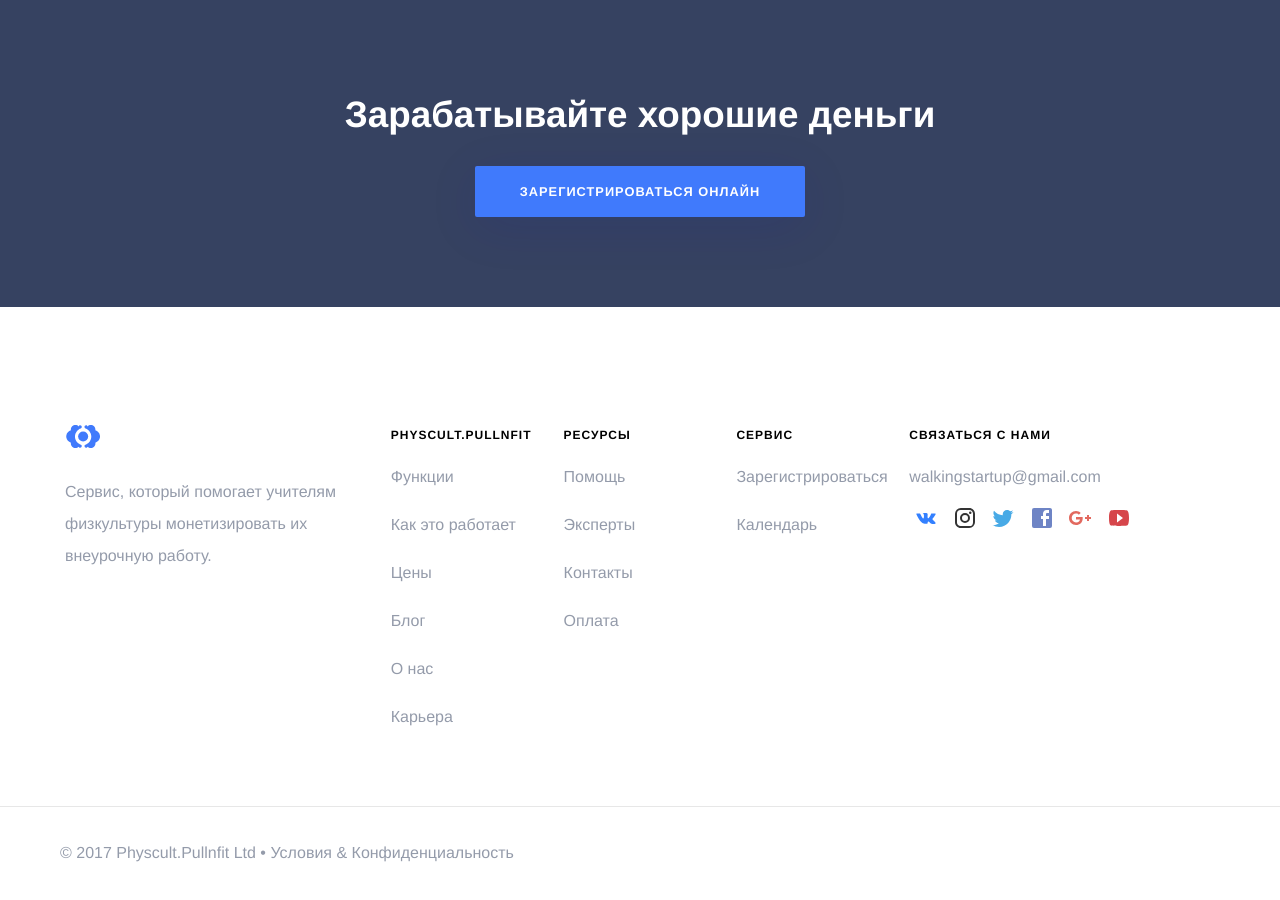
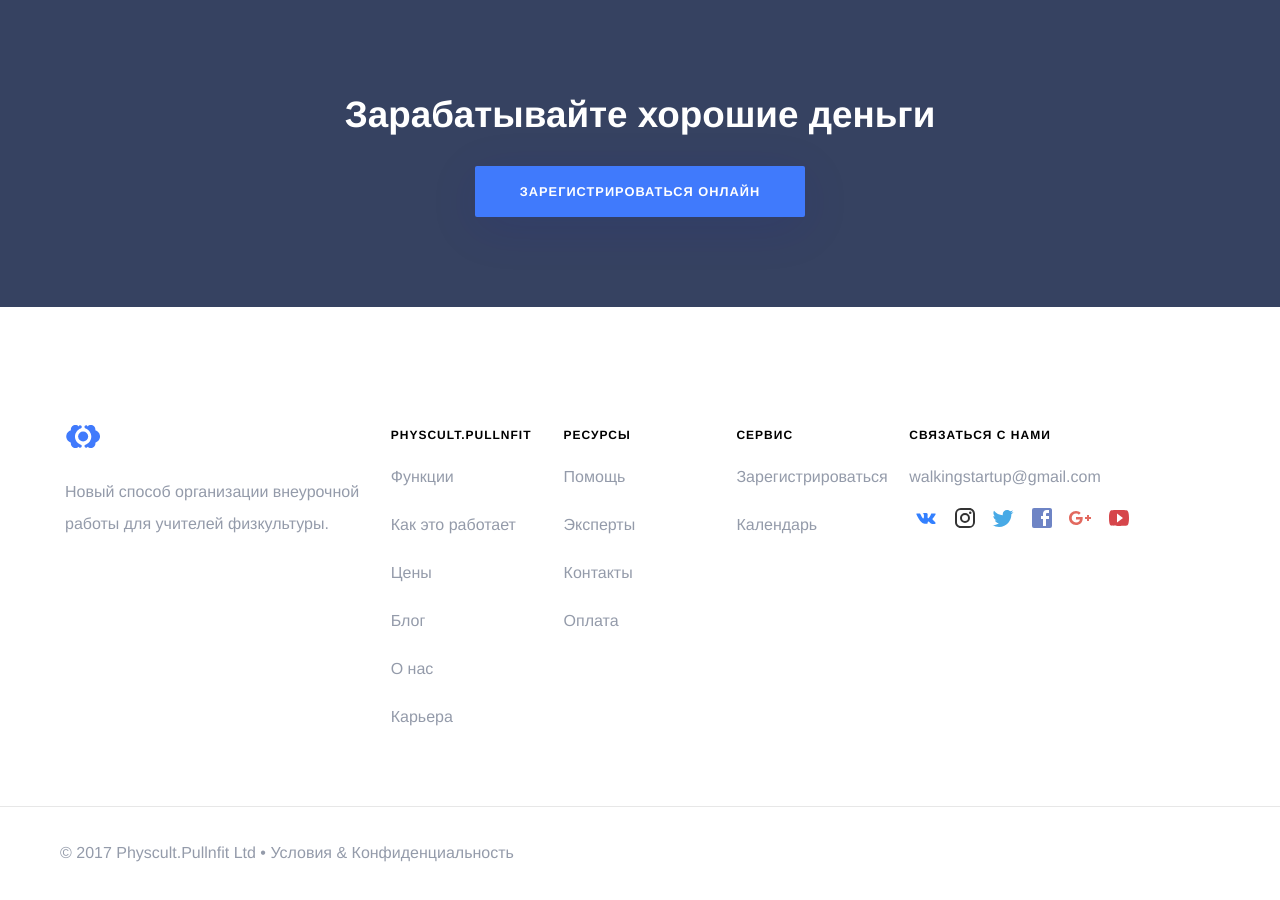
Before and after one commit to RakhimyanTim/physcult.github.io, a Jekyll site: the page built from pages/index.html, in a window 1280 px wide and 900 px high, scrolled down 3348 px. Built offline with Jekyll 4.4.1, drawn with Linux system fonts in a browser that asks for light colours; some web fonts are replaced.

Commit message:
Update footer.html

```diff
--- a/_includes/navigation/footer.html
+++ b/_includes/navigation/footer.html
@@ -3,7 +3,7 @@
 		<div class="footer-links">
 			<div class="about">
 				{% include navigation/logo.html %}
-				<p>Сервис, который помогает учителям физкультуры монетизировать их внеурочную работу. </p>
+				<p>Новый способ организации внеурочной работы для учителей физкультуры. </p>
 			</div>
 			<ul>
 				<li><h4>Physcult.Pullnfit</h4></li>
```
